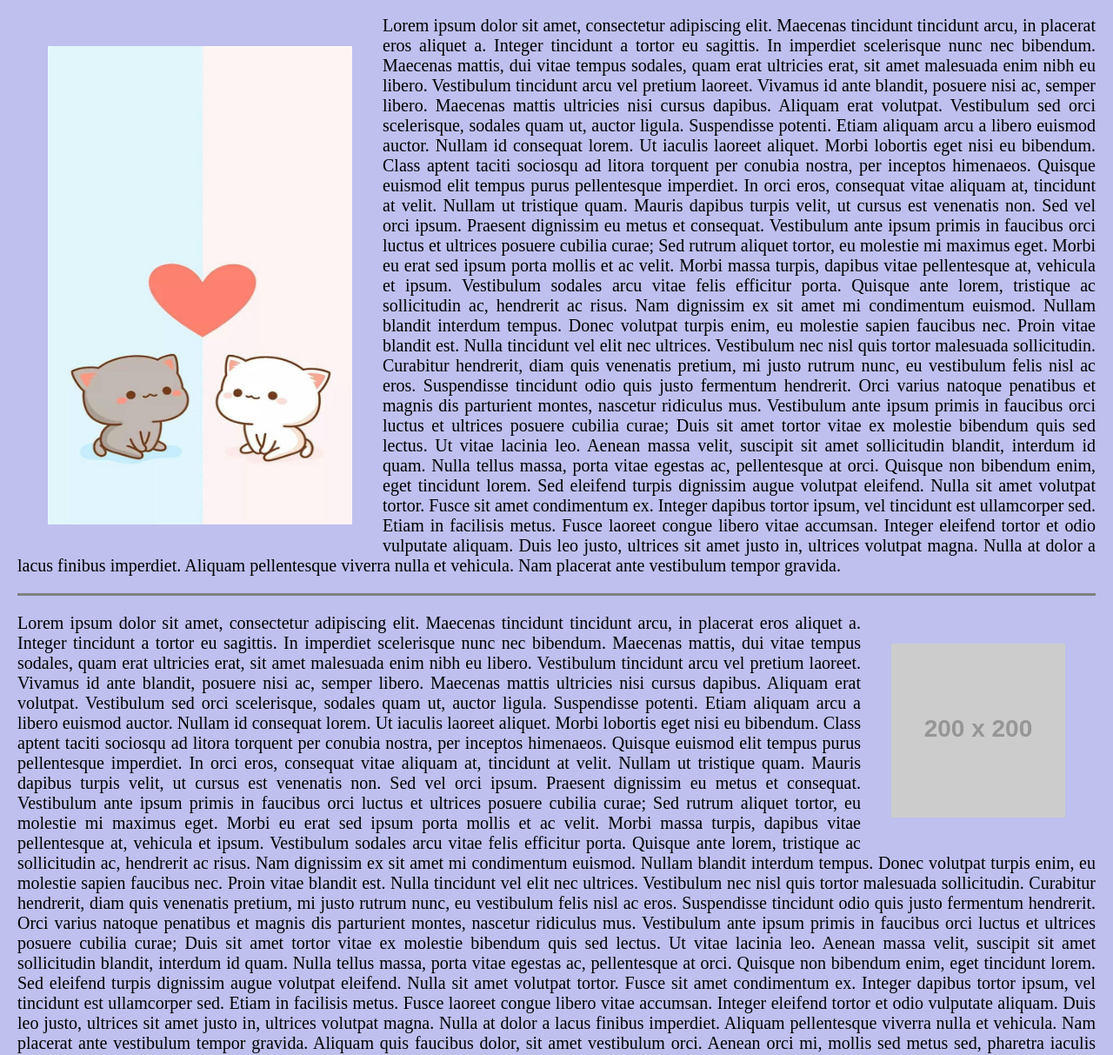
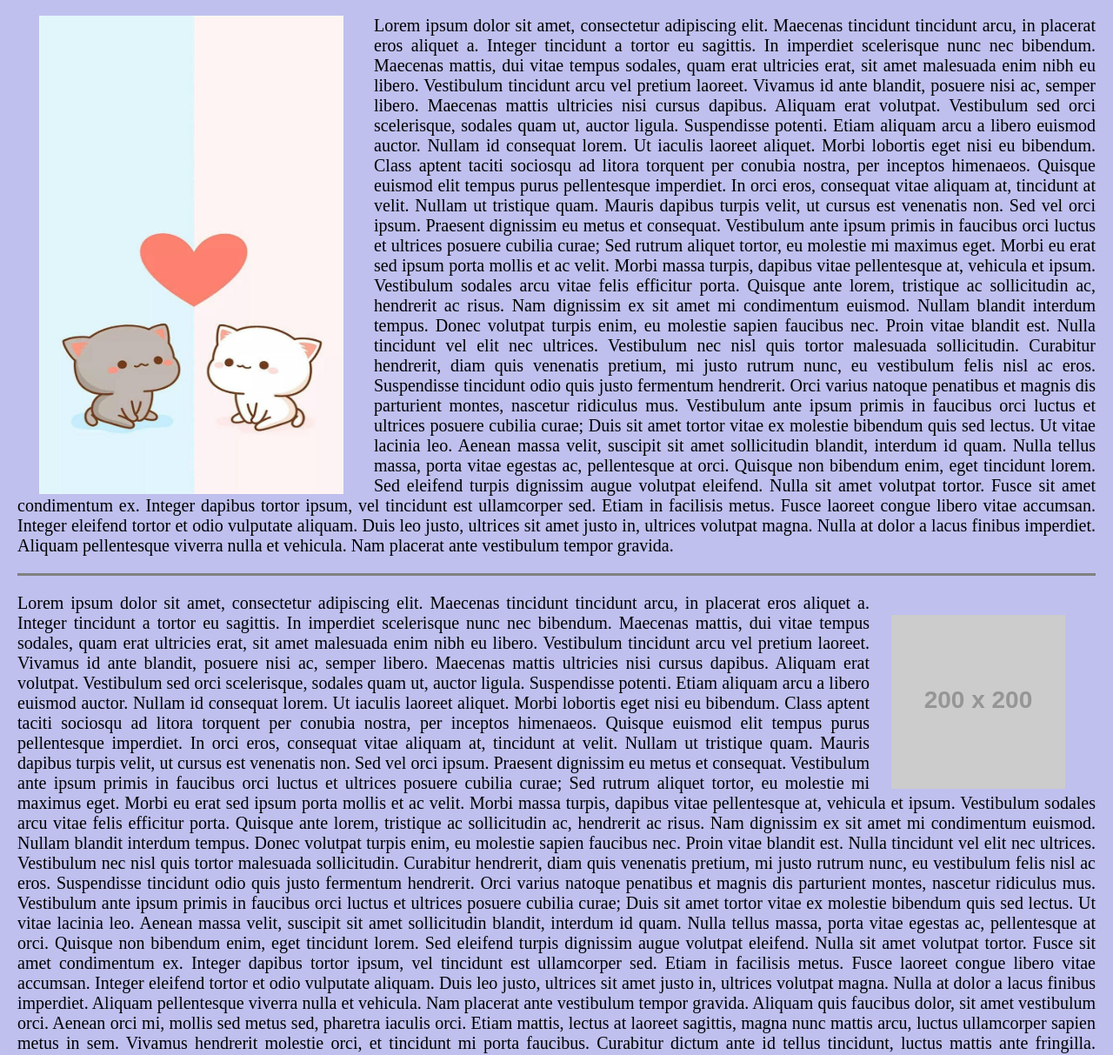
Before and after one commit to turtlesmew/turtlesmew.github.io, a plain HTML site: page assignments/assignments01.html in a window 1280 px wide. Shown: the part 100-1313 px from the top of the page at 87% size. Drawn offline with Linux system fonts and the light colour scheme; placeholder pictures from the web are drawn by us.

Commit message:
Update assignments01.html

```diff
--- a/assignments/assignments01.html
+++ b/assignments/assignments01.html
@@ -24,7 +24,7 @@
 
   <body>
     <div>
-      <img src="/images/cats.jpg" alt ="cat icons" style ="width:350px;height:550px;float:left;margin:35px" />
+      <img src="/images/cats.jpg" alt ="cat icons" style ="width:350px;height:550px;float:left;margin:0px 35px 0px 25px" />
 
     <p>
       Lorem ipsum dolor sit amet, consectetur adipiscing elit. Maecenas tincidunt tincidunt arcu, in placerat eros aliquet a. Integer tincidunt a tortor eu sagittis. In imperdiet scelerisque nunc nec bibendum. Maecenas mattis, dui vitae tempus sodales, quam erat ultricies erat, sit amet malesuada enim nibh eu libero. Vestibulum tincidunt arcu vel pretium laoreet. Vivamus id ante blandit, posuere nisi ac, semper libero. Maecenas mattis ultricies nisi cursus dapibus. Aliquam erat volutpat. Vestibulum sed orci scelerisque, sodales quam ut, auctor ligula. Suspendisse potenti. Etiam aliquam arcu a libero euismod auctor. Nullam id consequat lorem. Ut iaculis laoreet aliquet. Morbi lobortis eget nisi eu bibendum.
@@ -38,7 +38,7 @@ Aliquam pellentesque viverra nulla et vehicula. Nam placerat ante vestibulum tem
      <hr style="height:3px;border-width:0;color:gray;background-color:gray">
     <div>
      <aside>
-      <img src="https://via.placeholder.com/200" alt ="placeholder" style="width:200px;height:200px;float:right;margin:35px"/>
+      <img src="https://via.placeholder.com/200" alt ="placeholder" style="width:200px;height:200px;float:right;margin:25px 35px 0px 25px"/>
      </aside>
     <p>
       Lorem ipsum dolor sit amet, consectetur adipiscing elit. Maecenas tincidunt tincidunt arcu, in placerat eros aliquet a. Integer tincidunt a tortor eu sagittis. In imperdiet scelerisque nunc nec bibendum. Maecenas mattis, dui vitae tempus sodales, quam erat ultricies erat, sit amet malesuada enim nibh eu libero. Vestibulum tincidunt arcu vel pretium laoreet. Vivamus id ante blandit, posuere nisi ac, semper libero. Maecenas mattis ultricies nisi cursus dapibus. Aliquam erat volutpat. Vestibulum sed orci scelerisque, sodales quam ut, auctor ligula. Suspendisse potenti. Etiam aliquam arcu a libero euismod auctor. Nullam id consequat lorem. Ut iaculis laoreet aliquet. Morbi lobortis eget nisi eu bibendum.
```
